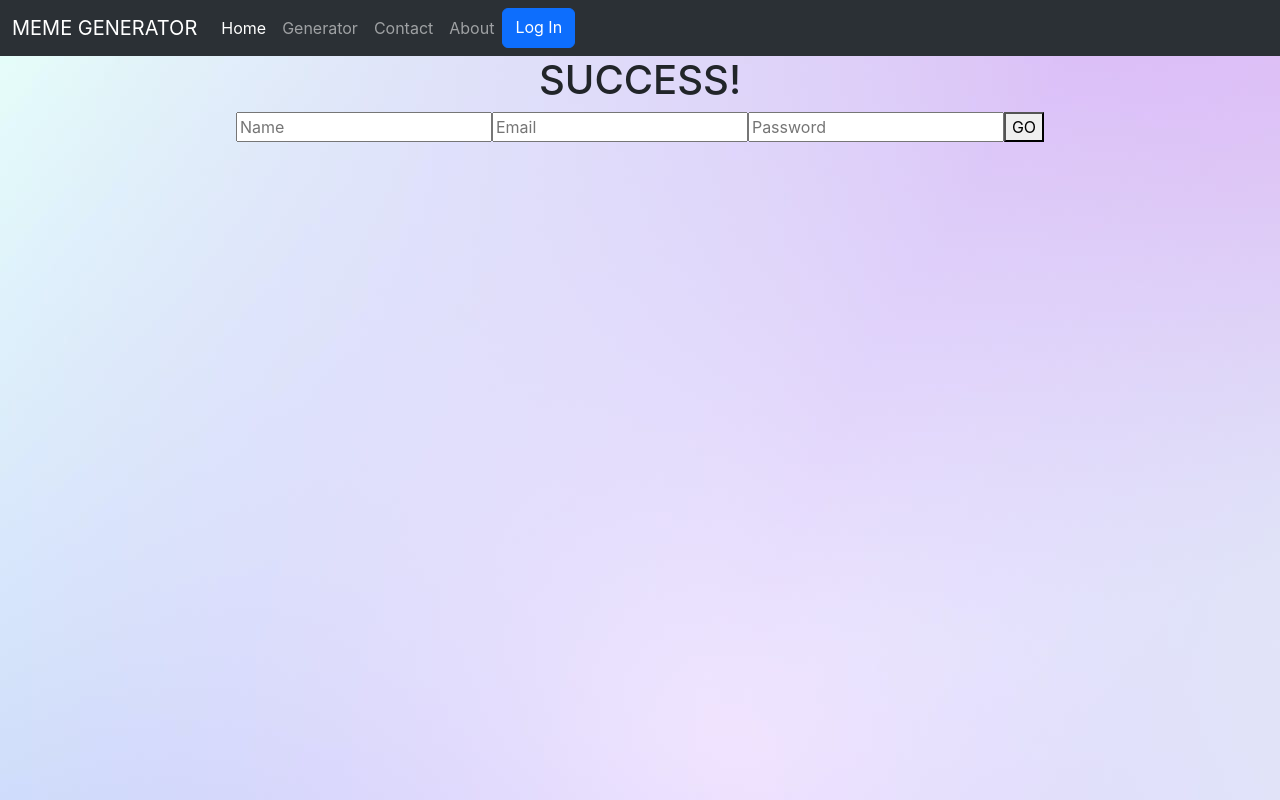
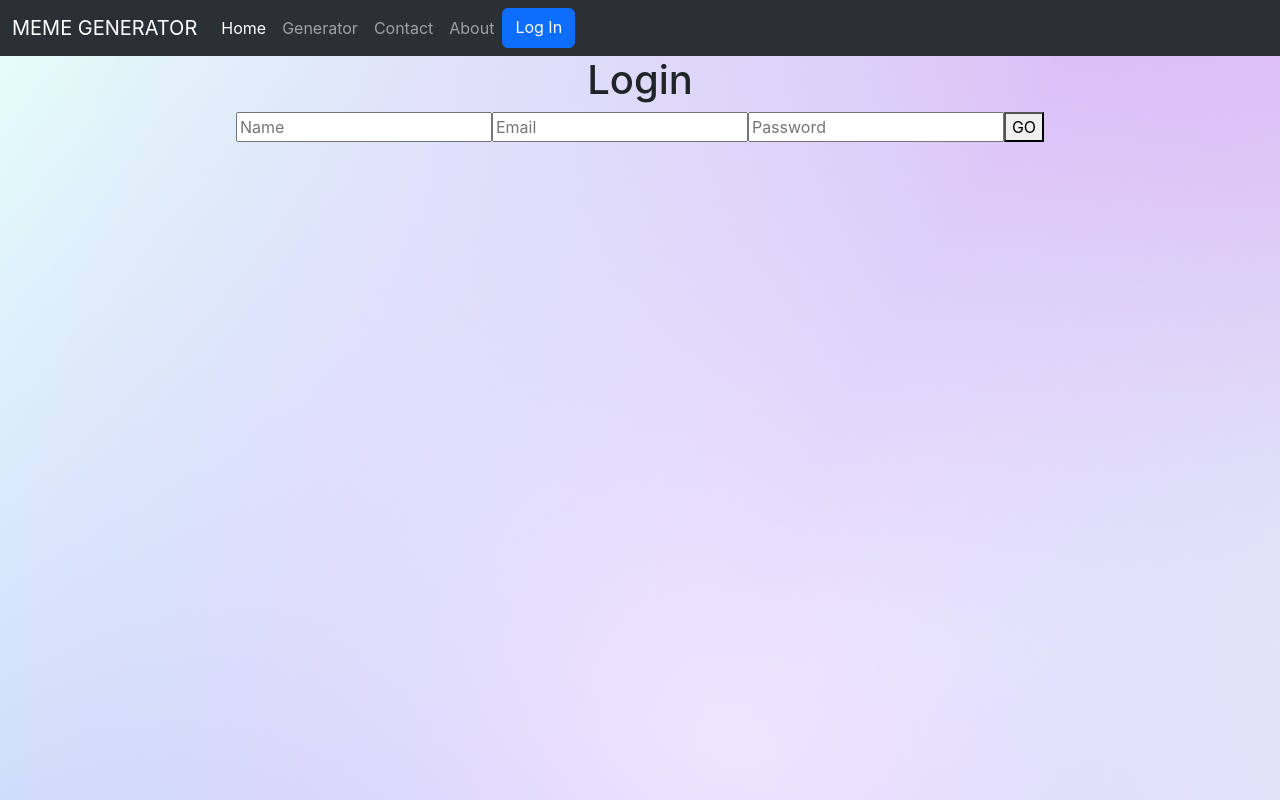
Before and after one commit to kamuyu-fred/meme-generator-app, a React (Create React App) app: page / in a window 1280 px wide. Built offline with nearby package versions, Linux system fonts and the light colour scheme.

Commit message:
login edit

```diff
--- a/src/components/Login.js
+++ b/src/components/Login.js
@@ -31,7 +31,7 @@ const logout = () => {
 return (
 	<>
 	<div style={{ textAlign: 'center' }}>
-		<h1>SUCCESS! </h1>
+		<h1>Login</h1>
 		{!isLoggedin ? (
 		<>
 			<form action="">
```
